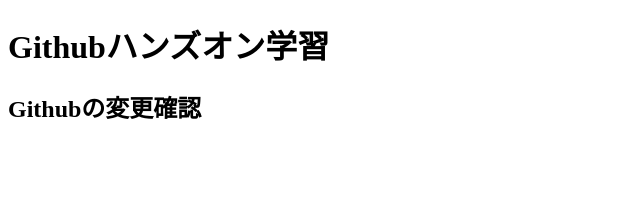
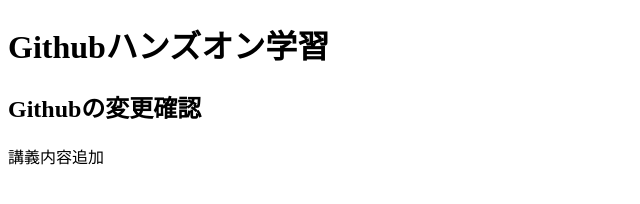
Before and after one commit to gzkakeru-onuki/github-handon, a plain HTML site: page index.html in a window 1280 px wide. Shown: the whole page, without its empty margins (0-640 px from the left). Drawn offline with Linux system fonts and the light colour scheme.

Commit message:
index.html作成-3回目のcommit;

```diff
--- a/index.html
+++ b/index.html
@@ -10,6 +10,7 @@
 <body>
     <h1>Githubハンズオン学習</h1>
     <h2>Githubの変更確認</h2>
+    <p>講義内容追加</p>
 </body>
 
 </html>
```
